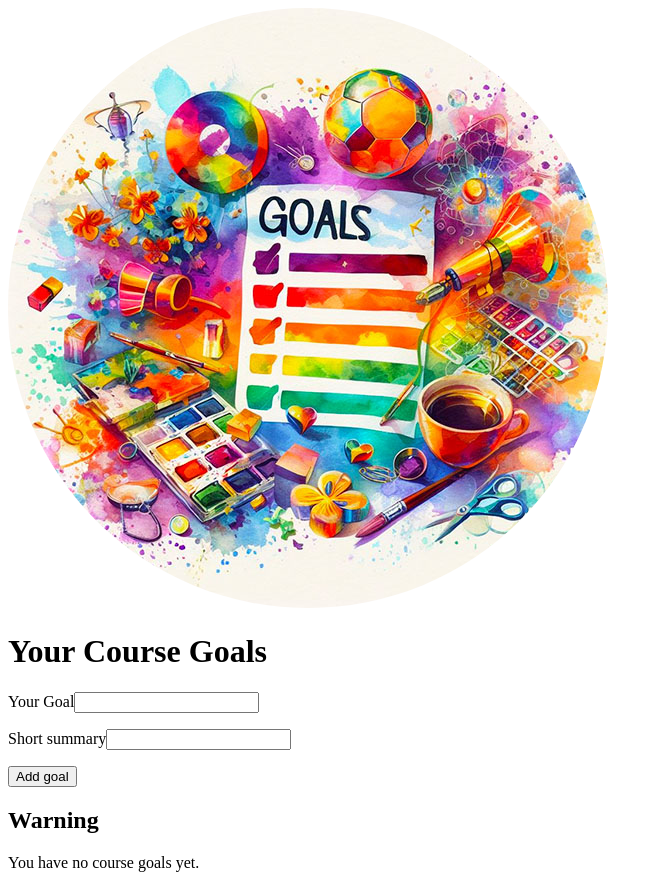
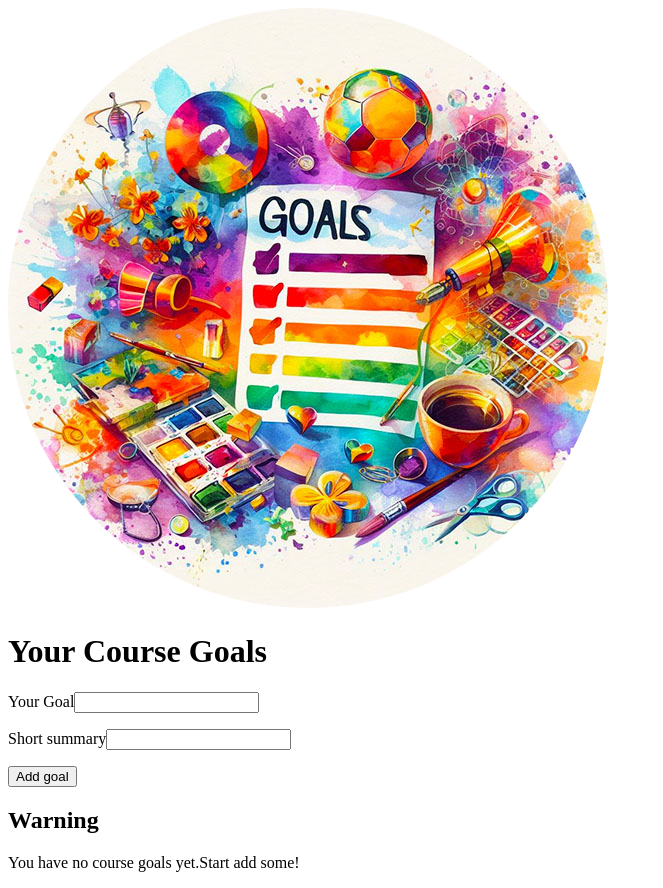
Before and after one commit to ImrenR/TypeScript-ClassNotes, a React (Vite) app in the folder YourGoal/: page / in a window 1280 px wide. Shown: the whole page, without its empty margins (0-663 px from the left). Built offline with nearby package versions, Linux system fonts and the light colour scheme.

Commit message:
mode="hint"

```diff
--- a/YourGoal/src/components/CourseGoalList.tsx
+++ b/YourGoal/src/components/CourseGoalList.tsx
@@ -10,7 +10,7 @@ type CourseGoalListProps = {
 const CourseGoalList = ({goals, onDeleteGoal}: CourseGoalListProps) => {
 
   if(goals.length===0){
-    return <InfoBox mode="hint"  >You have no course goals yet.</InfoBox>
+    return <InfoBox mode="hint">You have no course goals yet.Start add some!</InfoBox>
   }
 
 
```
